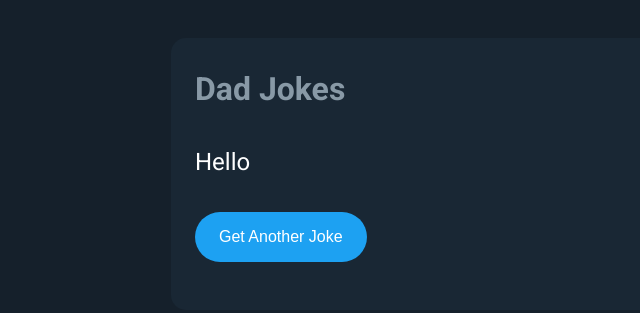
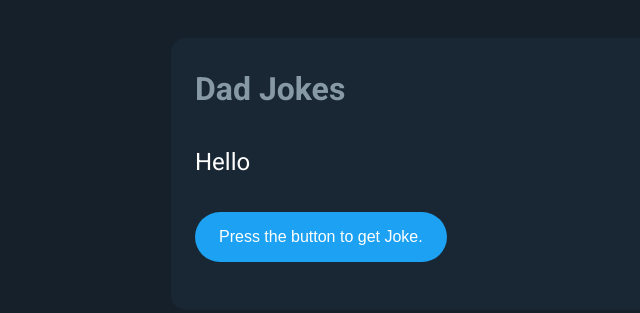
Before and after one commit to anasahmd/dad-jokes, a plain HTML site: page index.html in a window 1280 px wide. Shown: the part 226-539 px from the top of the page, without its empty margins (219-859 px from the left). Drawn offline with Linux system fonts and the light colour scheme.

Commit message:
Update index.html

```diff
--- a/index.html
+++ b/index.html
@@ -16,7 +16,7 @@
         <div class="joke-container">
             <p class="joke">Hello</p>
         </div>
-        <button class="btn">Get Another Joke</button>
+        <button class="btn">Press the button to get Joke.</button>
     </div>
     <script src="./app.js"></script>
 </body>
```
